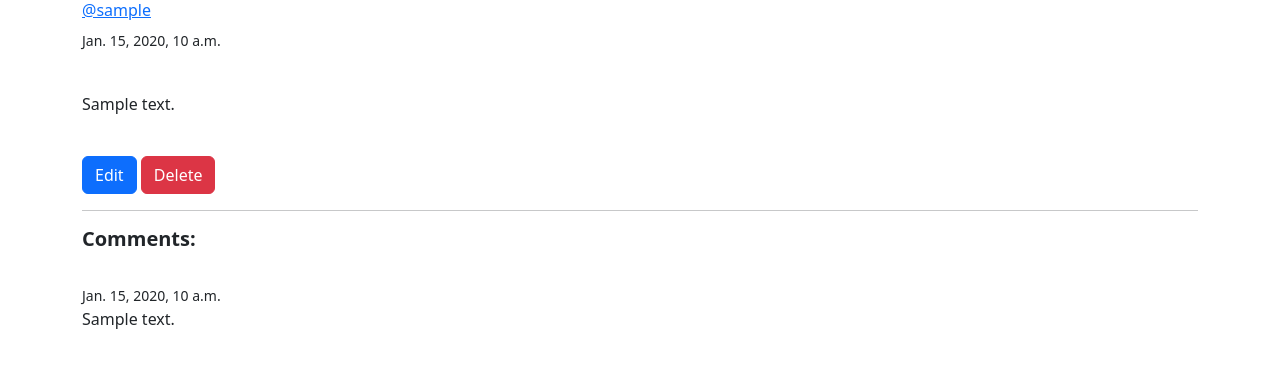
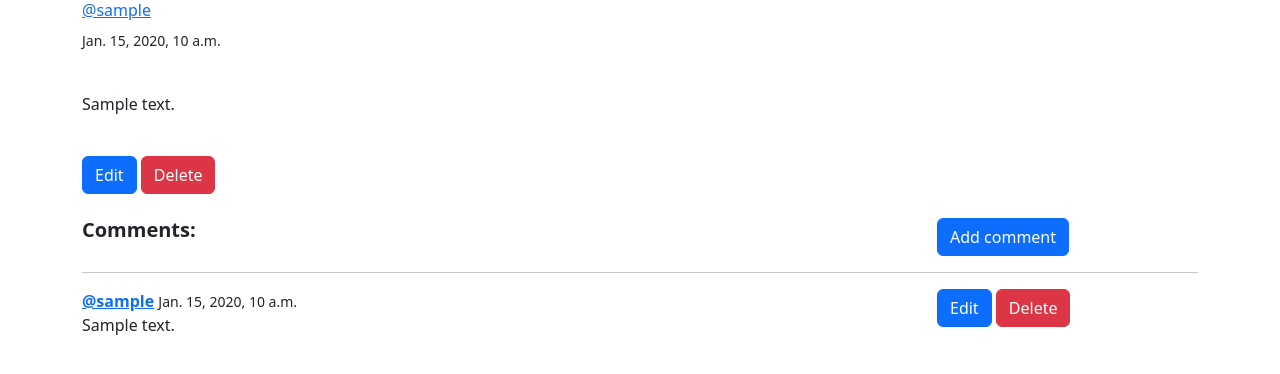
Before and after one commit to leobragacunha/django_blogsite, a Django app: page /blog/post/1/ in a window 1280 px wide. Shown: the part 122-496 px from the top of the page. Run offline with Django 4.2, Linux system fonts and the light colour scheme; a user stored in the database is signed in; tables that the repository leaves empty hold one stand-in row (values such as "Sample post").

Commit message:
First Version Complete!

```diff
--- a/blog/models.py
+++ b/blog/models.py
@@ -27,3 +27,6 @@ class Comment(models.Model):
 
     def __str__(self):
         return f"{self.comment_blogger} on {self.post} at {self.updated_date}"
+
+    def get_absolute_url(self):
+        return reverse("blog:post-detail", kwargs={"pk": self.post.pk})
--- a/blog/templates/blog/post_detail.html
+++ b/blog/templates/blog/post_detail.html
@@ -19,15 +19,34 @@
             <a class="btn btn-primary" href="{% url 'blog:post-update' post.pk %}">Edit</a>
             <a class="btn btn-danger" href="{% url 'blog:post-delete' post.pk %}">Delete</a>
         {% endif %}
+        <br>
+        <br>
+        <div class="row">
+            <div class="col-sm-9">
+                <h5><strong>Comments:</strong></h5>
+            </div>
+            <div class="col-sm-3">
+                <a class="btn btn-primary" href="{% url 'blog:comment-new' post.pk %}">Add comment</a>
+            </div>
+        </div>
+        {% if post.comments.count > 0 %}
+        {% for comment in post.comments.all %}
+            <hr>
+            <div class="row">
+                <div class="col-sm-9">
+                    <a href="{% url 'blog:blogger-detail' comment.comment_blogger.pk %}"><strong>{{comment.comment_blogger}}</strong></a>
+                    <small>{{ comment.created_date }}</small>
+                    <p>{{ comment.comment }}</p>
+                </div>
+                <div class="col-sm-3">
+                    {% if comment.comment_blogger.pk == request.user.id %}
+                        <a class="btn btn-primary" href="{% url 'blog:comment-update' comment.post.pk comment.pk %}">Edit</a>
+                        <a class="btn btn-danger" href="{% url 'blog:comment-delete' comment.post.pk comment.pk %}">Delete</a>
+                    {% endif %}
+                </div>
+            </div>
 
-        {% if post.comments.count > 0 %}
-            <hr>
-            <h5><strong>Comments:</strong></h5>
-            <br>
-            {% for comment in post.comments.all %}
-                <a href=""><strong>{{comment.comment_bolgger}}</strong></a>
-                <small>{{ comment.created_date }}</small>
-                <p>{{ comment.comment }}</p>
+
             {% endfor %}
 
         {% endif %}
--- a/blog/urls.py
+++ b/blog/urls.py
@@ -15,4 +15,7 @@ urlpatterns = [
     path("post/new/", views.PostCreateView.as_view(), name='post-new'),
     path("post/<int:pk>/update/", views.PostUpdateView.as_view(), name='post-update'),
     path("post/<int:pk>/delete/", views.PostDeleteView.as_view(), name='post-delete'),
+    path("post/<int:pk>/comment/create/", views.CommentCreateView.as_view(), name='comment-new'),
+    path("post/<int:postpk>/comment/<int:pk>/update/", views.CommentUpdateView.as_view(), name='comment-update'),
+    path("post/<int:postpk>/comment/<int:pk>/delete/", views.CommentDeleteView.as_view(), name='comment-delete'),
 ]
--- a/blog/views.py
+++ b/blog/views.py
@@ -2,7 +2,7 @@
 from django.db.models.query import QuerySet
 from django.forms.models import BaseModelForm
 from django.http import HttpResponse
-from django.shortcuts import render, redirect
+from django.shortcuts import render, redirect, get_object_or_404
 from django.urls import reverse_lazy
 
 from django.views import generic
@@ -66,16 +66,45 @@
     success_url = reverse_lazy('blog:posts')
 
 
-class CommentCreateView(generic.CreateView):
-    pass
+class CommentCreateView(LoginRequiredMixin, generic.CreateView):
+    model = blog_models.Comment
+    fields = ['comment']
+    template_name = "blog/comment_form.html"
+
+    def get_context_data(self, **kwargs: Any):
+        context = super(CommentCreateView,self).get_context_data(**kwargs)
+        context['post'] = get_object_or_404(blog_models.Post, pk = self.kwargs['pk'])
+        return context
+
+    def form_valid(self, form):
+        form.instance.comment_blogger = self.request.user
+        form.instance.post = get_object_or_404(blog_models.Post, pk = self.kwargs['pk'])
+        form.save()
+        return super(CommentCreateView,self).form_valid(form)
 
 
-class CommentUpdateView(generic.UpdateView):
-    pass
+class CommentUpdateView(LoginRequiredMixin, generic.UpdateView):
+    model = blog_models.Comment
+    fields = ["comment"]
+    template_name = "blog/comment_form.html"
+
+    def get_context_data(self, **kwargs):
+        context = super(CommentUpdateView,self).get_context_data(**kwargs)
+        context['post'] = get_object_or_404(blog_models.Post, pk = self.kwargs['postpk'])
+        context['comment'] = self.get_object()
+        return context
 
 
-class CommentDeleteView(generic.DeleteView):
-    pass
+class CommentDeleteView(LoginRequiredMixin, generic.DeleteView):
+    model = blog_models.Comment
+    template_name = 'blog/comment_confirm_delete.html'
+
+    def form_valid(self, form):
+        self.object = self.get_object()
+        return super().form_valid(form)
+
+    def get_success_url(self):
+        return reverse_lazy('blog:post-detail', kwargs={'pk':self.object.post.id})
 
 
 class PostPerUserView(LoginRequiredMixin, generic.ListView):
```
Also changed, not shown: blog/templates/blog/comment_confirm_delete.html (added, +19 -0 lines), blog/templates/blog/comment_form.html (added, +26 -0 lines).
